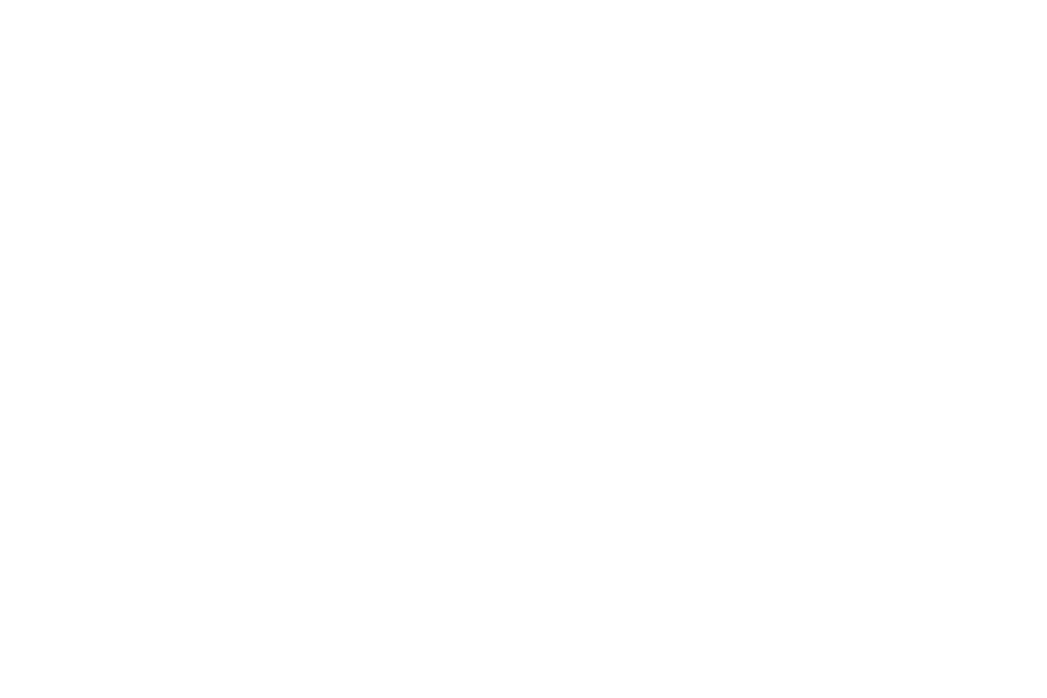
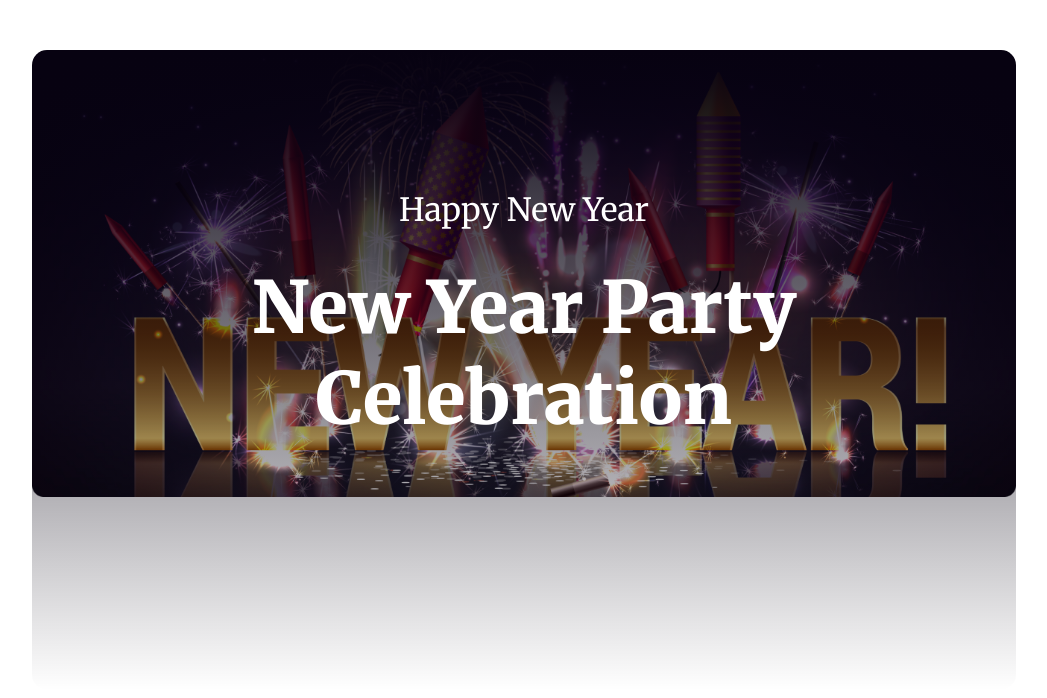
Before and after one commit to Ridwan4D/ph-assignment-1, a plain HTML site: page index.html in a window 1280 px wide. Shown: the whole page, without its empty margins (116-1163 px from the left). Drawn offline with Linux system fonts and the light colour scheme.

Commit message:
header part created successfully

```diff
--- a/css/style.css
+++ b/css/style.css
@@ -1,5 +1,5 @@
 /* font url imported here */
-@import url('https://fonts.googleapis.com/css2?family=Inter:wght@400;600;700;800;900&family=Merriweather:wght@400;700;900&display=swap');
+@import url("https://fonts.googleapis.com/css2?family=Inter:wght@400;600;700;800;900&family=Merriweather:wght@400;700;900&display=swap");
 /* font url close */
 
 /* font family is here */
@@ -13,6 +13,36 @@
 /* common code end here */
 /* ..................................................... */
 /* header part start here */
+header {
+    margin: 50px 140px 100px;
+}
+
+.header {
+    height: 80vh;
+    width: 100%;
+    background-image:linear-gradient(rgba(7, 2, 17, 1), rgba(7, 2, 17, 0)), url("../image/Banner-img.png");
+    background-repeat: no-repeat;
+    background-size: contain;
+    border-radius: 15px;
+    color: white;
+    text-align: center;
+}
+
+.header h3 {
+    color: #FFF;
+    font-family: Merriweather;
+    font-size: 32px;
+    font-weight: 400;
+    padding: 140px 180px 0;
+}
+
+.header h2 {
+    color: #FFF;
+    font-family: Merriweather;
+    font-size: 72px;
+    font-weight: 900;
+    margin: 0 150px;
+}
 
 /* header part end here */
 /* ..................................................... */
--- a/index.html
+++ b/index.html
@@ -1,17 +1,20 @@
 <!DOCTYPE html>
 <html lang="en">
+
 <head>
     <meta charset="UTF-8">
     <meta name="viewport" content="width=device-width, initial-scale=1.0">
     <title>Assignment-1</title>
     <link rel="stylesheet" href="css/style.css">
 </head>
+
 <body>
 
     <!-- header part start here -->
     <header>
         <div class="header">
-
+            <h3>Happy New Year</h3>
+            <h2>New Year Party Celebration</h2>
         </div>
     </header>
     <!-- header part end here -->
@@ -28,4 +31,5 @@
     </footer>
     <!-- footer part end here -->
 </body>
+
 </html>
```
Also changed, not shown: image/Banner-img.png (renamed from image/Banner Image.png).
